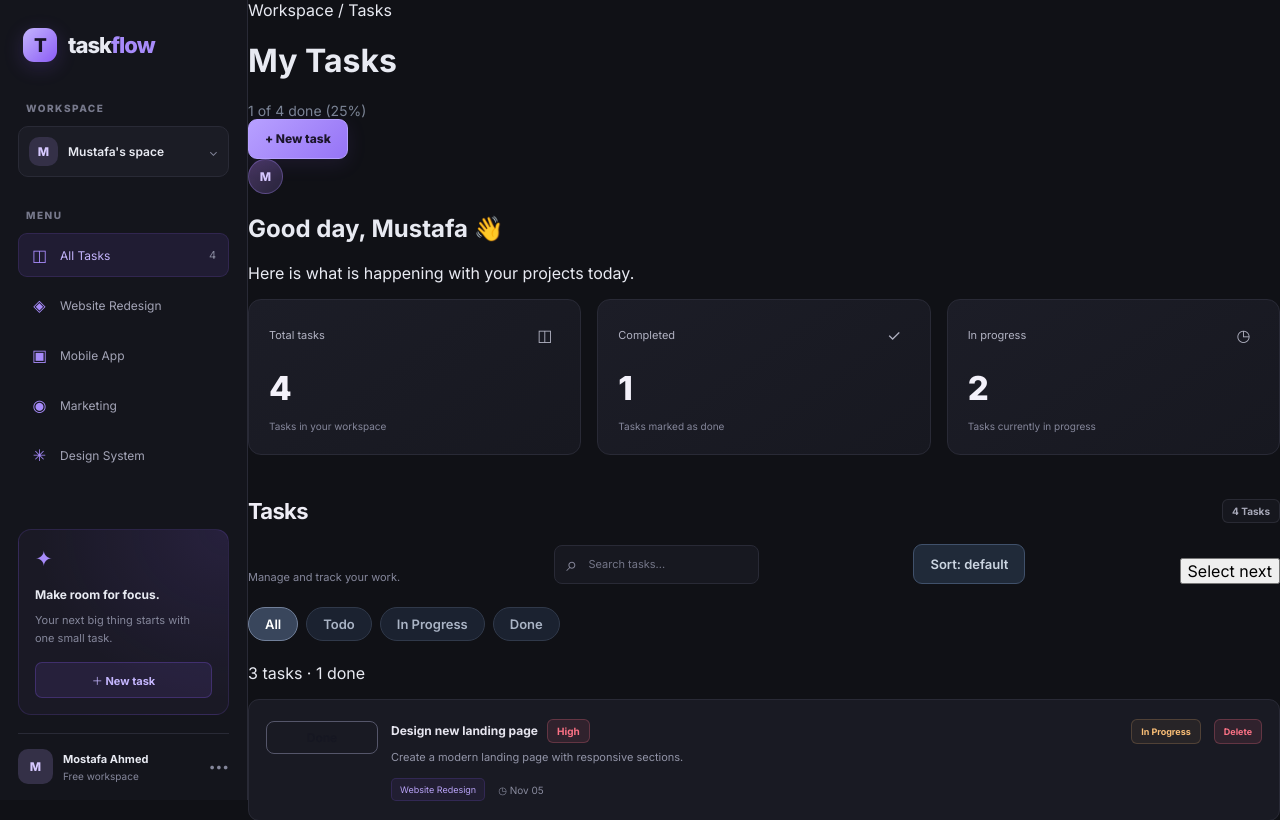
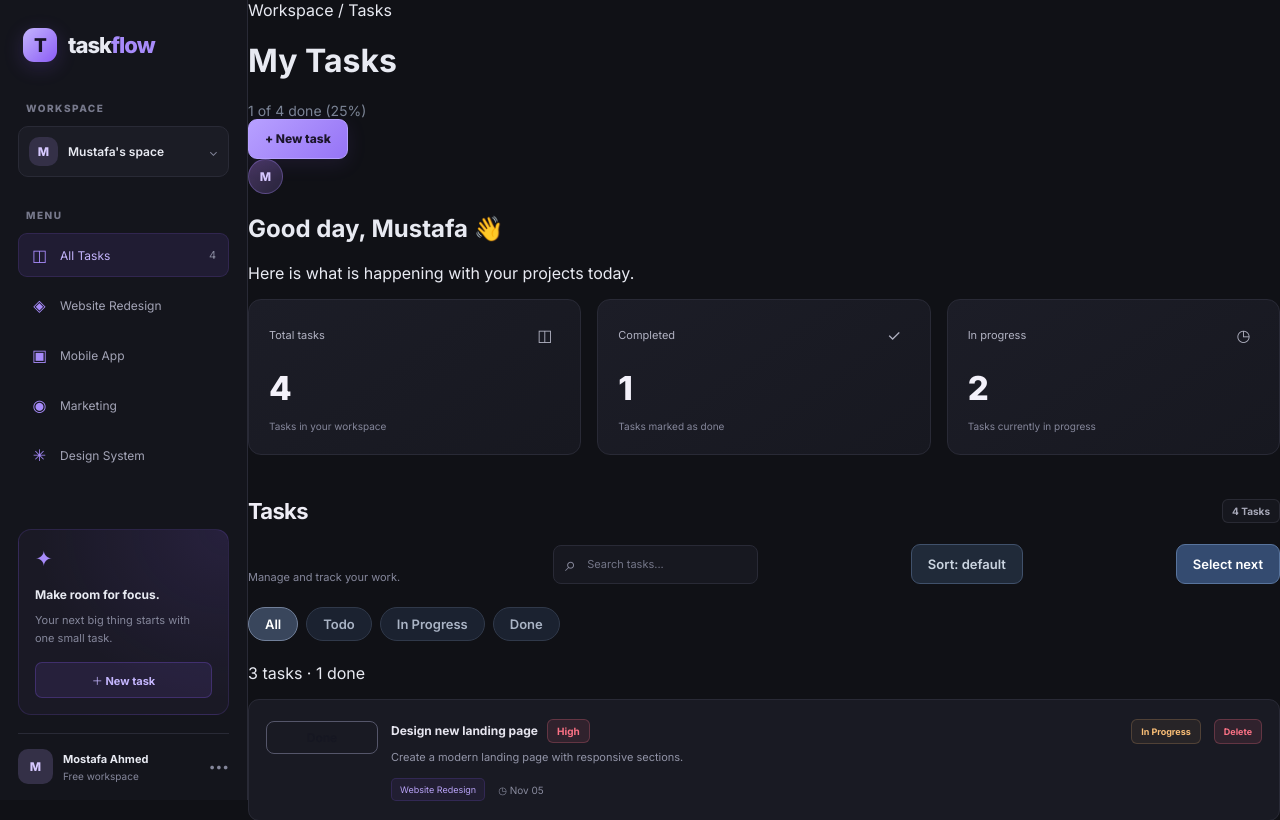
Before and after one commit to Moustafa-Elbaloty/javascript-everywhere, a React (Vite) app in the folder react-revision/taskflow/: page / in a window 1280 px wide. Shown: the top 820 px of the page. Built offline with nearby package versions, Linux system fonts and the light colour scheme.

Commit message:
style: apply select next button styling

```diff
--- a/react-revision/taskflow/src/App.tsx
+++ b/react-revision/taskflow/src/App.tsx
@@ -273,7 +273,7 @@ function App() {
 
             <button
               type="button"
-              className="secondary-button"
+              className="secondary-button select-next-button"
               onClick={selectNextTask}
               disabled={visibleTasks.length === 0}
             >
```
